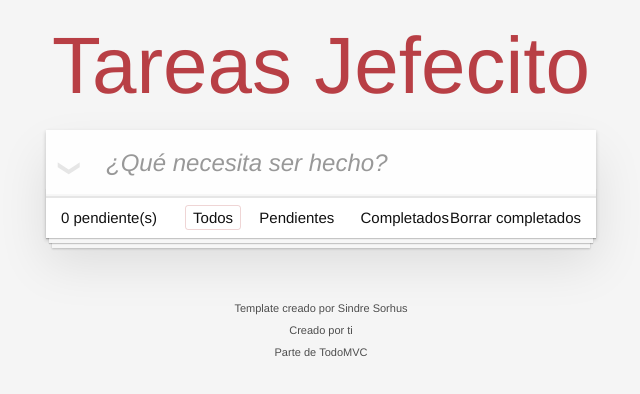
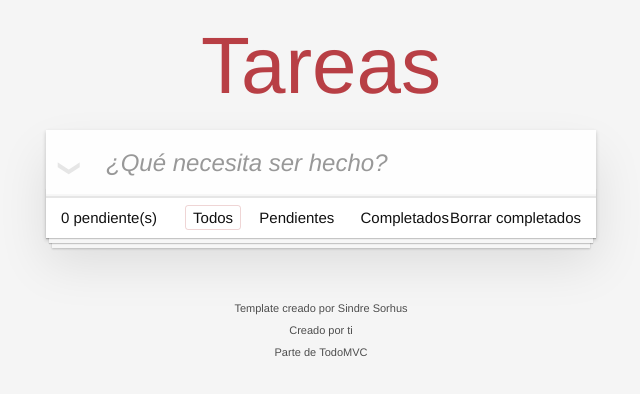
Before and after one commit to bzambrano/toDo, a website built with webpack: page src/index.html in a window 1280 px wide. Shown: the whole page, without its empty margins (319-959 px from the left). Built offline with nearby package versions, Linux system fonts and the light colour scheme.

Commit message:
second commit

```diff
--- a/src/index.html
+++ b/src/index.html
@@ -8,7 +8,7 @@
 	<body>
 		<section class="todoapp">
 			<header class="header">
-				<h1>Tareas Jefecito</h1>
+				<h1>Tareas</h1>
 				<input class="new-todo" placeholder="¿Qué necesita ser hecho?" autofocus>
 			</header>
 			<!-- This section should be hidden by default and shown when there are todos -->
```
Also changed, not shown: docs/index.html (+1 -1 lines).
